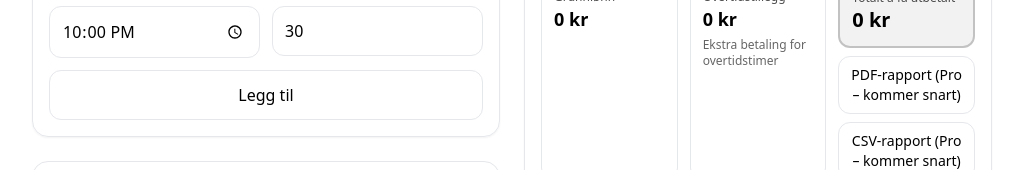
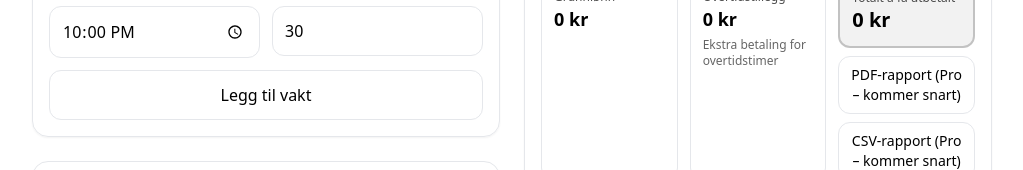
Before and after one commit to KovalDenys1/Overtidskalkulator, a Next.js app: page / in a window 1280 px wide. Shown: the part 283-453 px from the top of the page, without its empty margins (128-1151 px from the left). Built offline with nearby package versions, Linux system fonts and the light colour scheme.

Commit message:
Enhance ShiftForm submission handling with loading state and feedback messages

```diff
--- a/components/ShiftForm.tsx
+++ b/components/ShiftForm.tsx
@@ -14,13 +14,19 @@ export default function ShiftForm({
   const [startTime, setStartTime] = useState("16:00");
   const [endTime, setEndTime] = useState("22:00");
   const [breakMinutes, setBreakMinutes] = useState<number>(30);
+  const [loading, setLoading] = useState(false);
+  const [justAdded, setJustAdded] = useState(false);
 
   return (
     <form
       className="w-full max-w-full rounded-2xl border p-4 shadow-sm space-y-3"
-      onSubmit={(e) => {
+      onSubmit={async (e) => {
         e.preventDefault();
-        onAdd({ date, startTime, endTime, breakMinutes });
+        setLoading(true);
+        await Promise.resolve(onAdd({ date, startTime, endTime, breakMinutes }));
+        setLoading(false);
+        setJustAdded(true);
+        setTimeout(() => setJustAdded(false), 600);
       }}
     >
       <h2 className="text-lg font-semibold">Legg til vakt</h2>
@@ -74,9 +80,13 @@ export default function ShiftForm({
         </label>
       </div>
 
-        <button className="w-full max-w-full rounded-xl border px-3 py-3 min-h-12 font-medium hover:bg-black/5" type="submit">
-        Legg til
-      </button>
+        <button
+          className={`w-full max-w-full rounded-xl border px-3 py-3 min-h-12 font-medium hover:bg-black/5 transition-colors disabled:opacity-60 disabled:cursor-not-allowed ${justAdded ? 'bg-green-100 border-green-400 text-green-900' : ''}`}
+          type="submit"
+          disabled={loading}
+        >
+          {justAdded ? "Lagt til" : loading ? "Legger til..." : "Legg til vakt"}
+        </button>
     </form>
   );
 }
```
